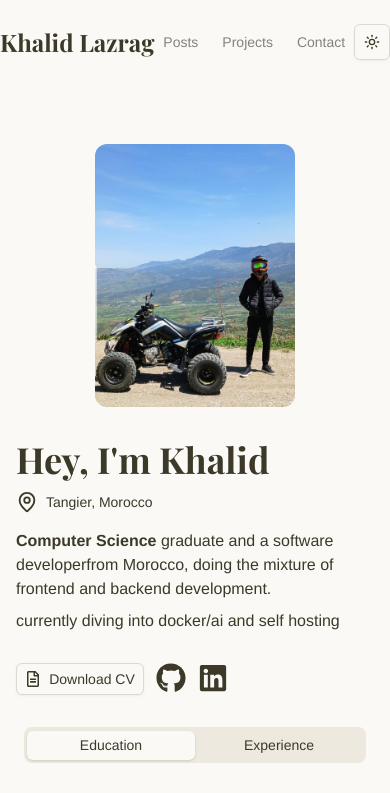
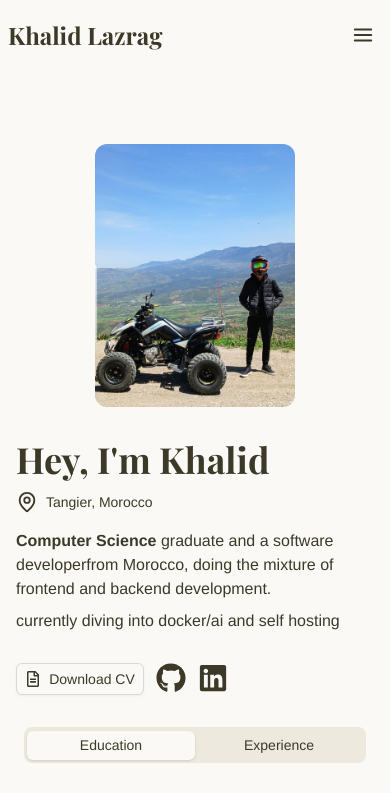
Before and after one commit to sanotogii/classic-potfolio, a Next.js app: page / in a window 390 px wide. Shown: the top 793 px of the page. Built offline with nearby package versions, Linux system fonts and the light colour scheme; a web font is replaced by a local one.

Commit message:
feat: enhance header component with mobile menu and smooth scroll to contact section

```diff
--- a/src/components/header.tsx
+++ b/src/components/header.tsx
@@ -1,17 +1,45 @@
+"use client";
+
+import React, { useState } from "react";
 import Link from "next/link";
+import { useRouter, usePathname } from "next/navigation";
 import { ModeToggle } from "./theme-toggle";
 
 export default function Header() {
+  const [open, setOpen] = useState(false);
+  const router = useRouter();
+  const pathname = usePathname();
+
+  const scrollToContact = () => {
+    setOpen(false);
+
+    if (pathname !== "/") {
+      router.push("/#contact");
+      setTimeout(() => {
+        const contactSection = document.getElementById("contact");
+        if (contactSection) {
+          contactSection.scrollIntoView({ behavior: "smooth" });
+        }
+      }, 100);
+    } else {
+      const contactSection = document.getElementById("contact");
+      if (contactSection) {
+        contactSection.scrollIntoView({ behavior: "smooth" });
+      }
+    }
+  };
+
   return (
-    <header className="fixed inset-x-0 top-0 z-50 bg-background/75 py-6 backdrop-blur-sm">
-      <nav className="flex max-w-[792px] mx-auto items-center justify-between">
+    <header className="fixed inset-x-0 top-0 z-50 bg-background/75 py-4 backdrop-blur-sm">
+      <nav className="flex max-w-[792px] mx-auto items-center justify-between px-2">
         <div>
           <Link href="/" className="font-serif text-2xl font-bold">
             Khalid Lazrag
           </Link>
         </div>
 
-        <ul className="flex items-center gap-6 text-sm font-light text-muted-foreground sm:gap-10">
+        {/* desktop menu */}
+        <ul className="hidden sm:flex items-center gap-6 text-sm font-light text-muted-foreground sm:gap-10">
           <li className="transition-colors hover:text-foreground">
             <Link href="/posts">Posts</Link>
           </li>
@@ -19,14 +47,73 @@ export default function Header() {
             <Link href="/projects">Projects</Link>
           </li>
           <li className="transition-colors hover:text-foreground">
-            <Link href="/contact">Contact</Link>
+            <button onClick={scrollToContact}>Contact</button>
           </li>
         </ul>
 
-        <div>
-          <ModeToggle />
+        <div className="flex items-center gap-2">
+          <div className="hidden sm:block">
+            <ModeToggle />
+          </div>
+
+          {/* mobile hamburger */}
+          <button
+            aria-label="Toggle menu"
+            onClick={() => setOpen((v) => !v)}
+            className="sm:hidden p-2 rounded-md hover:bg-gray-100 dark:hover:bg-neutral-800"
+          >
+            <svg
+              xmlns="http://www.w3.org/2000/svg"
+              width="22"
+              height="22"
+              viewBox="0 0 24 24"
+              fill="none"
+              stroke="currentColor"
+              strokeWidth="2"
+              strokeLinecap="round"
+              strokeLinejoin="round"
+            >
+              {open ? (
+                <path d="M18 6L6 18M6 6l12 12" />
+              ) : (
+                <>
+                  <path d="M3 12h18" />
+                  <path d="M3 6h18" />
+                  <path d="M3 18h18" />
+                </>
+              )}
+            </svg>
+          </button>
         </div>
       </nav>
+
+      {/* mobile menu panel */}
+      {open && (
+        <div className="sm:hidden bg-background/95 backdrop-blur-md border-t border-border">
+          <div className="max-w-[792px] mx-auto px-4 py-4">
+            <ul className="flex flex-col gap-3 text-base font-light text-muted-foreground">
+              <li className="transition-colors hover:text-foreground">
+                <Link href="/posts" onClick={() => setOpen(false)}>
+                  Posts
+                </Link>
+              </li>
+              <li className="transition-colors hover:text-foreground">
+                <Link href="/projects" onClick={() => setOpen(false)}>
+                  Projects
+                </Link>
+              </li>
+              <li className="transition-colors hover:text-foreground">
+                <button onClick={scrollToContact}>Contact</button>
+              </li>
+              <li>
+                <div className="pt-2">
+                  <ModeToggle />
+                </div>
+              </li>
+            </ul>
+          </div>
+        </div>
+      )}
     </header>
   );
 }
```
